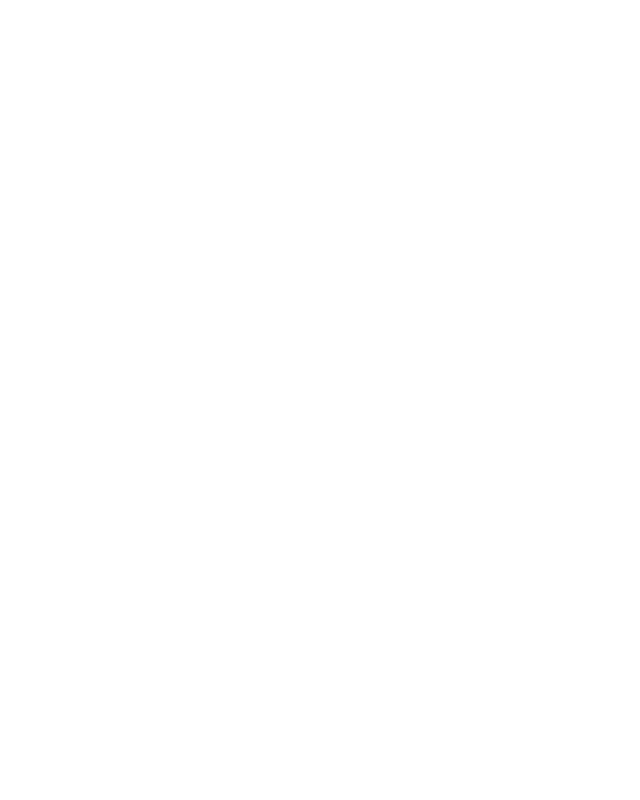
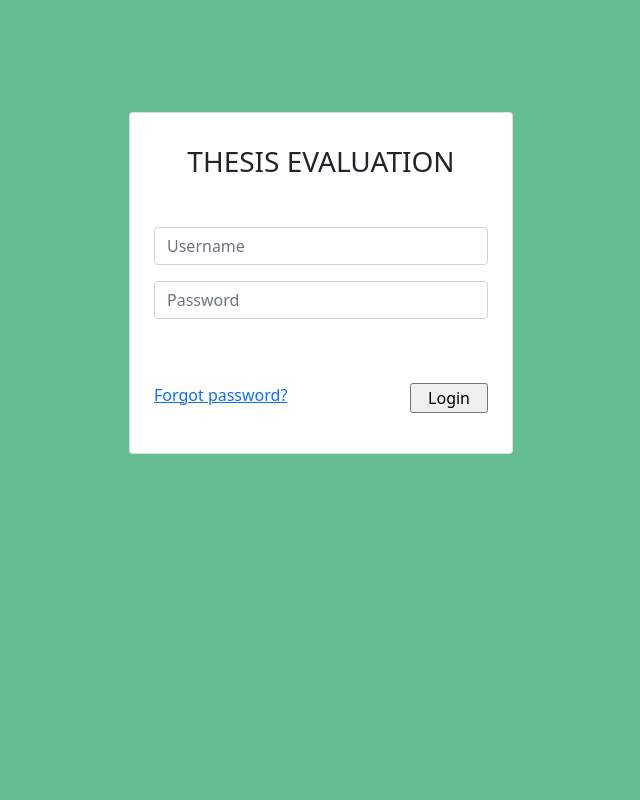
Before and after one commit to ralf-t/thesis-grading, a Flask app: page /user/login in a window 1280 px wide. Before the commit the part shown is empty. Shown: the whole page, without its empty margins (319-959 px from the left). Run offline with Flask 2, Linux system fonts and the light colour scheme; some libraries are stand-ins or nearby versions.

Commit message:
barebones login page

```diff
--- /dev/null
+++ b/thesis_grading/static/css/layout.css
@@ -0,0 +1,7 @@
+:root {
+  --main-color:  #64bd8f;
+}
+
+body {
+  background-color: var(--main-color);
+}
--- /dev/null
+++ b/thesis_grading/static/css/login.css
@@ -0,0 +1,13 @@
+#login-form {
+  max-width:  24em;
+  min-width:  17em;
+  margin-top:  7em !important;
+}
+
+.spacer {
+  height:  3em;
+}
+
+.card-title {
+  text-transform: uppercase;
+}
--- /dev/null
+++ b/thesis_grading/templates/user/layout.html
@@ -0,0 +1,21 @@
+{# thesis_grading/templates/user/layout.html #}
+
+<!DOCTYPE html>
+<html>
+<head>
+    {% block head %}
+    <!-- Required meta tags -->
+    <meta charset="utf-8">
+    <meta name="viewport" content="width=device-width, initial-scale=1">
+
+    <!-- Bootstrap, CSS only -->
+    <link rel="stylesheet" href="{{ url_for('static', filename='css/bootstrap.min.css') }}">
+    <link rel="stylesheet" href="{{ url_for('static', filename='css/layout.css') }}">
+
+    <title>{% block title %}{% endblock %}</title>
+    {% endblock %}
+</head>
+<body class="container">
+    {% block content %}{% endblock %}
+</body>
+</html>
--- a/thesis_grading/templates/user/login.html
+++ b/thesis_grading/templates/user/login.html
@@ -1,8 +1,40 @@
+{# thesis_grading/templates/user/login.html #}
+
 <!--
-
     username maxlength 11
     password not required
 
     responsive on all breakpoints
 
+    ideas:
+    1 add option to continue/ sign in with google
  -->
+
+{% extends "user/layout.html" %}
+{% block title %} Login {% endblock %}
+{% block head %}
+    {{ super() }}
+    <link rel="stylesheet" type="text/css" href="{{ url_for('static', filename='css/login.css') }}">
+{% endblock %}
+{% block content %}
+    <section class="row">
+        <div class="col-sm">
+            <div id="login-form" class="card mx-auto mt-5">
+                <div class="card-body px-4">
+                    <div class="card-title text-center h3 mt-3 mb-5">Thesis Evaluation</div>
+
+                    <form action="" method="">
+                        <div class="form-group">
+                            <input type="text" id="username" name="username" class="form-control mb-3" placeholder="Username" maxlength="11" required>
+                            <input type="password" class="form-control mb-3" placeholder="Password">
+                            <div class="spacer"></div>
+                            <a href="url_for('home')" class="card-link">Forgot password?</a>
+                            <input type="submit" value="Login" class="card-link float-end px-3 mb-4">
+                        </div>
+                    </form>
+                </div>
+            </div>
+
+        </div>
+    </section>
+{% endblock %}
```
